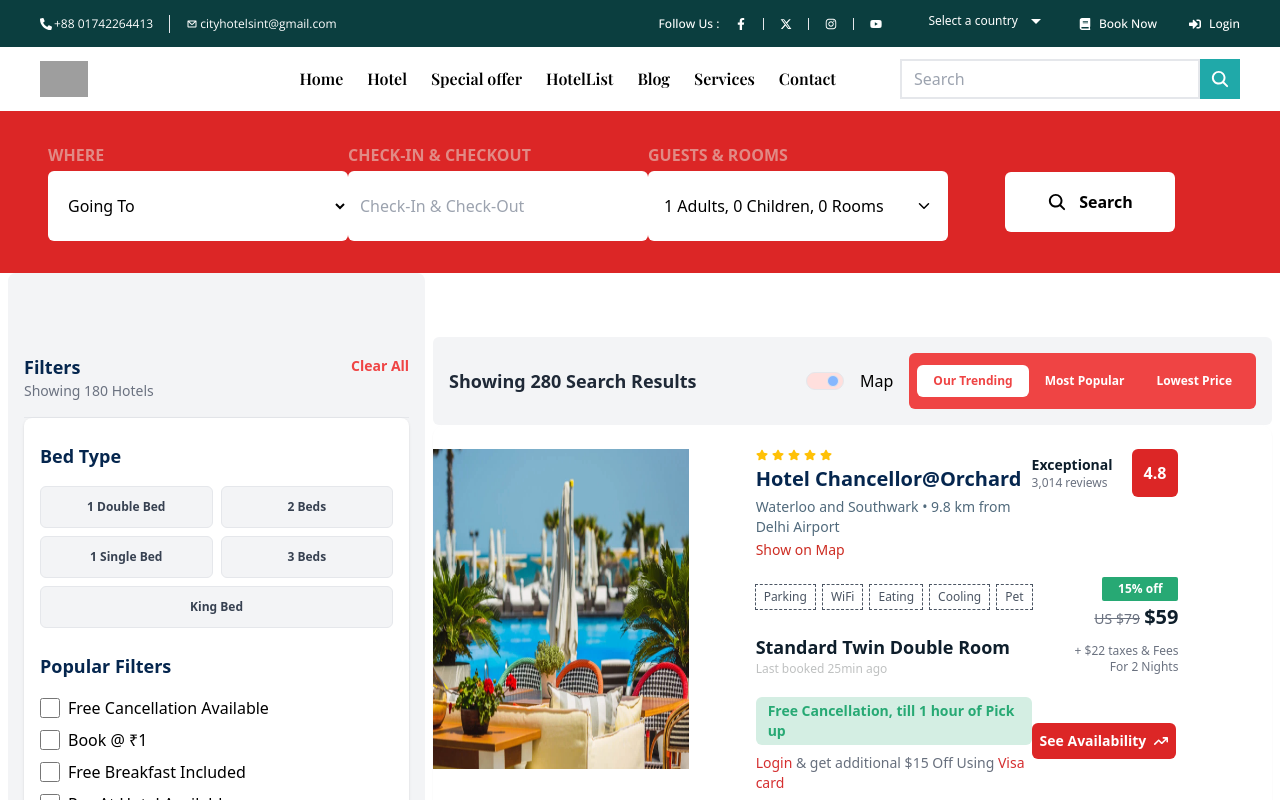
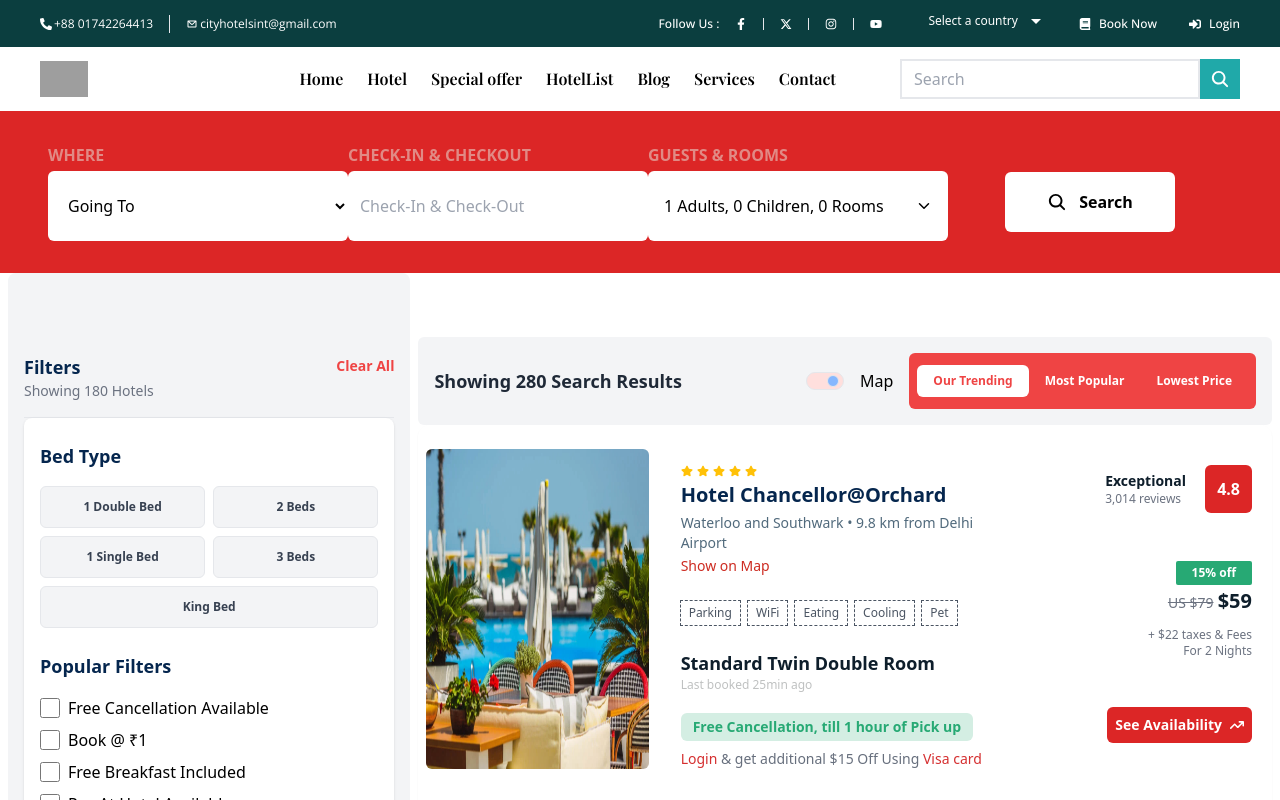
Before and after one commit to ariyanEiasin02/Tourism-Hotel, a React (Vite) app: page /hotelList in a window 1280 px wide. Shown: the top 800 px of the page. Built offline with nearby package versions, Linux system fonts and the light colour scheme; grey boxes are pictures that could not be loaded; a web font is replaced by a local one.

Commit message:
some codes are organized

```diff
--- a/src/Pages/HotelList/HotelBookingCard.jsx
+++ b/src/Pages/HotelList/HotelBookingCard.jsx
@@ -1,12 +1,12 @@
-
 import React from "react";
 import { FaStar } from "react-icons/fa";
 import { FaArrowTrendUp } from "react-icons/fa6";
 import SearchResultsFilter from "./SearchResultsFilter";
-import { useState } from "react";
 import DiscreteSlider from "./DiscreteSlider";
 
 const HotelBookingCard = () => {
+  // hotelinfo for map
+
   const hotelInfo = [
     {
       id: 1,
@@ -26,12 +26,14 @@ const HotelBookingCard = () => {
   ];
   return (
     <section className="px-2">
-      {/* section-left-part */}
 
-      <div className="flex flex-col gap-2 lg:flex-row">
-        <div className="w-[100%] md:w-[50%] lg:w-[33%]">
+      {/* section-left-side */}
+
+      <div className="flex flex-col gap-2 lg:flex-row w-[100%] ">
+        <div className="w-[100%] lg:w-[33%]">
           <div className="flex flex-col p-4 mb-5 bg-gray-100 rounded-lg ">
-            {/* Left - Filters Section */}
+
+            {/* Left - Filters Section-top */}
             <div className="flex items-start justify-between mt-6 md:mt-16">
               <div>
                 <h2 className="text-lg font-semibold text-[#05264E]">
@@ -47,7 +49,7 @@ const HotelBookingCard = () => {
             </div>
             <hr className="mt-4 full " />
 
-            {/* add item system */}
+            {/* left-Filter-section-middle-To-Bottom */}
             <div class="p-4 space-y-4 bg-white rounded-lg shadow ">
               {/* Bed Type Section */}
               <div className="">
@@ -112,7 +114,7 @@ const HotelBookingCard = () => {
                 </div>
               </div>
               {/* Pricing Range */}
-              <div className="w-full px-4 md:px-8">
+              <div className="w-full ">
                 <DiscreteSlider />
               </div>
               {/* Customer Rating */}
@@ -360,40 +362,42 @@ const HotelBookingCard = () => {
           </div>
         </div>
         {/* section-right-side */}
-        <div className="w-[100%]  ">
+        <div className="w-[100%] lg:w-[70%]">
+          {/* right-Filter-section-top */}
           <SearchResultsFilter />
+          {/* right-Filter-section-Top-to-bottom */}
           {hotelInfo.map((hotelInfo, index) => (
             <div key={index} className="flex py-6 shadow-sm rounded-xl ">
-              <div className="flex flex-col items-start lg:flex-row">
+              <div className="flex flex-col px-2 md:flex-row lg:items-center lg:gap-5 md:gap-2">
                 {/* hotel-image */}
-                <div className="w-full ">
+                <div className="w-full lg:w-[30%] ">
                   <img
-                  className="w-full md:w-64 h-80"
+                    className="w-full mx-auto mb-5 rounded-md md:w-64 h-80"
                     src={hotelInfo.img}
                     alt=""
                   />
                 </div>
-
+                {/* hotel-info-all */}
+                <div className="w-full lg:w-[80%] mx-auto px-3">
+                  <div className="">
+                    <div className="flex gap-24 mb-1">
                       <div>
-                  <div className="">
-                    <div className="flex justify-between mb-1">
-                      <div className="flex flex-col items-center ">
-                        <div>
-                          <div className="flex gap-1 mt-2 md:mt-0">
+                        <div className="flex flex-col items-start ">
+                          <div className="flex flex-col">
+                            <div className="flex gap-1">
                               <FaStar className="text-[#FFC107] w-3 h-3" />
                               <FaStar className="text-[#FFC107] w-3 h-3" />
                               <FaStar className="text-[#FFC107] w-3 h-3" />
                               <FaStar className="text-[#FFC107] w-3 h-3" />
                               <FaStar className="text-[#FFC107] w-3 h-3" />
                             </div>
-                          <h2 className="text-sm font-bold text-[#05264E] mt-1 md:text-xl">
+                            <h2 className="text-sm font-bold text-[#05264E] mt-1 lg:text-xl">
                               {hotelInfo.heading}
                             </h2>
                             <p className="text-sm text-[#516A7C] mt-1">
                               Waterloo and Southwark • 9.8 km from Delhi Airport
                             </p>
                           </div>
-
 
                           <div>
                             <a className="text-[#CD2C22] text-sm" href="#">
@@ -402,11 +406,9 @@ const HotelBookingCard = () => {
                             <div className="flex flex-col ">
                               <div className="flex gap-2 py-1 my-2 text-gray-600 md:my-5">
                                 <p className="px-2 py-1 text-xs outline-dashed outline-1">
-                              {" "}
                                   Parking
                                 </p>
                                 <p className="px-2 py-1 text-xs outline-dashed outline-1">
-                              {" "}
                                   WiFi
                                 </p>
                                 <p className="px-2 py-1 text-xs outline-dashed outline-1">
@@ -420,7 +422,7 @@ const HotelBookingCard = () => {
                                 </p>
                               </div>
                               <div className="">
-                            <h4 className="text-sm font-semibold text-[#0E1E2B] md:text-lg">
+                                <h4 className="text-sm font-semibold text-[#0E1E2B] lg:text-lg">
                                   Standard Twin Double Room
                                 </h4>
                                 <p className="text-xs text-[#BFC1C1]">
@@ -433,23 +435,19 @@ const HotelBookingCard = () => {
                                 </p>
                                 <p className="mt-2 text-sm">
                                   <a className="text-[#D52F30]" href="">
-                                {" "}
-                                Login{" "}
-                              </a>{" "}
+                                    Login
+                                  </a>
                                   <span className="text-[#676F7D] ">
-                                & get additional $15 Off Using
+                                  {" "} & get additional $15 Off Using
                                   </span>
-                              <a className="text-[#D52F30]" href="">
-                                {" "}
+                                  <a className="text-[#D52F30]" href="">{" "}
                                     Visa card
                                   </a>
                                 </p>
                               </div>
                             </div>
                           </div>
-
-
-
+                        </div>
                       </div>
                       <div className="">
                         <div className="flex items-center justify-end">
@@ -457,7 +455,9 @@ const HotelBookingCard = () => {
                             <h6 className="font-bold text-[#0E1E2B] text-sm">
                               Exceptional
                             </h6>
-                        <p className="text-xs text-gray-500 ">3,014 reviews</p>
+                            <p className="text-xs text-gray-500 ">
+                              3,014 reviews
+                            </p>
                           </div>
                           <div>
                             <button className="px-3 py-3 font-semibold text-white bg-red-600 rounded-md">
@@ -467,35 +467,32 @@ const HotelBookingCard = () => {
                         </div>
                         <div className="text-right ">
                           <div className="flex items-center justify-end">
-                        <span className="justify-center px-4 py-1 mt-20 bg-[#27A974] text-white font-semibold rounded-sm text-xs">
+                            <span className="justify-center px-4 py-1 mt-8 bg-[#27A974] text-white font-semibold rounded-sm text-xs lg:mt-12">
                               15% off
                             </span>
                           </div>
                           <p className="inline-block pt-2 text-sm text-gray-500 line-through">
-
                             US $79
                           </p>{" "}
                           <span className="font-bold  pt-2 text-xl  text-[#0E1E2B] ">
-
                             $59
                           </span>
                           <p className="pt-3 text-xs text-gray-500 ">
                             + $22 taxes & Fees
                           </p>
-                      <p className="text-xs text-gray-500 "> For 2 Nights</p>
-                      <button className="flex items-center justify-end gap-2 px-2 py-2 mt-12 text-sm font-semibold text-white bg-red-600 rounded-md hover:bg-red-700">
+                          <p className="text-xs text-gray-500 ">
+                            {" "}
+                            For 2 Nights
+                          </p>
+                          <div className="flex justify-end">
+                            <button className="flex items-center gap-2 px-2 py-2 mt-10 text-xs font-semibold text-white bg-red-600 rounded-md hover:bg-red-700 lg:mt-12 lg:text-sm">
                               See Availability <FaArrowTrendUp />
                             </button>
                           </div>
                         </div>
                       </div>
-
-
-
                     </div>
-
-
-
+                  </div>
                 </div>
               </div>
             </div>
--- a/src/Pages/HotelList/HotelList.jsx
+++ b/src/Pages/HotelList/HotelList.jsx
@@ -1,13 +1,11 @@
 import React from 'react'
 import SearchBar from './SearchBar'
-// import SearchFilters from './SearchFilters'
 import HotelBookingCard from './HotelBookingCard'
 
 function HotelList() {
   return (
     <div>
       <SearchBar/>
-      {/* <SearchFilters/> */}
       <HotelBookingCard/>
     </div>
   )
--- a/src/Pages/HotelList/SearchBar.jsx
+++ b/src/Pages/HotelList/SearchBar.jsx
@@ -1,15 +1,10 @@
 import React from "react";
 import { useState } from "react";
-
-// import { FaCalendarAlt } from "react-icons/fa";
 import DatePicker from "react-datepicker";
 import { IoSearch } from "react-icons/io5";
 import { FaPlus } from "react-icons/fa6";
-
 import { FaMinus } from "react-icons/fa6";
 import { IoChevronDown } from "react-icons/io5";
-
-// import { Search } from "lucide-react"; // Search Icon
 
 
 function SearchBar() {
@@ -35,13 +30,13 @@ function SearchBar() {
   return (
     <div className="px-4 py-8 bg-red-600 lg:px-12">
 
-    <div className="grid items-center grid-cols-1 gap-4 md:grid-cols-2 lg:grid-cols-4 justify-center">
+    <div className="grid items-center justify-center grid-cols-1 gap-4 md:grid-cols-2 lg:grid-cols-4">
 
       {/* WHERE (Dropdown) */}
       <div>
         <label className="block mb-1 font-semibold text-[#E18A85]">WHERE</label>
         <select
-          className="w-full mx-auto bg-white sm:w-[80%] lg:w-[300px] h-[70px] rounded-md focus:outline-none px-4"
+          className="w-full mx-auto bg-white sm:w-[80%] lg:w-[300px] h-[70px] rounded-md focus:outline-none px-4 "
           value={selected}
           onChange={(e) => setSelected(e.target.value)}
         >
@@ -103,14 +98,14 @@ function SearchBar() {
                 onClick={() => updateCount(item.type, "decrease")}
                 disabled={item.type === "adults" && item.count === 1}
               >
-                <FaMinus className="w-2 h-2" />
+                <FaMinus className="w-3 h-3" />
               </button>
               <span className="text-xs text-red-800 md:text-sm">{item.count} {item.label}</span>
               <button
                 className="w-6 h-6 p-2 text-red-600 border rounded-md hover:bg-red-100"
                 onClick={() => updateCount(item.type, "increase")}
               >
-                <FaPlus className="w-2 h-2" />
+                <FaPlus className="w-3 h-3 " />
               </button>
             </div>
           ))}
```
Lines whose indentation alone changed are shown as unchanged.
